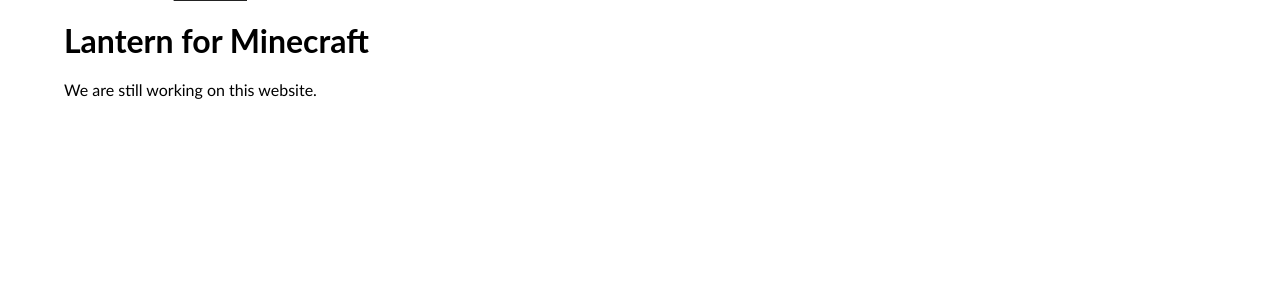
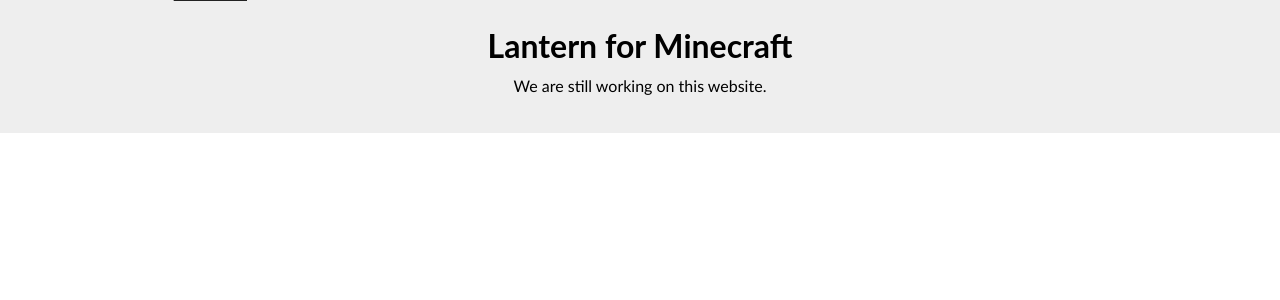
Before and after one commit to ctian1/Lantern, a PHP site: page / in a window 1280 px wide. Shown: the part 50-350 px from the top of the page. Run offline with PHP 8.4, Linux system fonts and the light colour scheme; some web fonts are replaced.

Commit message:
Add intro class for index page

```diff
--- a/css/lantern.scss
+++ b/css/lantern.scss
@@ -4,3 +4,4 @@
 @import 'scss/responsive.scss';
 @import 'scss/typography.scss';
 @import 'scss/navbar.scss';
+@import 'scss/main.scss';
--- /dev/null
+++ b/css/scss/main.scss
@@ -0,0 +1,7 @@
+.intro {
+	display: block;
+	background-color: #eee;
+	text-align: center;
+	padding-top: 30px;
+	padding-bottom: 20px;
+}
--- a/css/scss/responsive.scss
+++ b/css/scss/responsive.scss
@@ -1,10 +1,10 @@
 .container {
+	display: block;
 	padding-left: 8px;
 	padding-right: 8px;
 
 	@media (min-width: 768px) {
 		padding-left: 64px;
 		padding-right: 64px;
-		display: block;
 	}
 }
--- a/index.php
+++ b/index.php
@@ -6,7 +6,7 @@
 	<?php require(__DIR__ . '/php/content/head.php'); ?>
 	<body>
 		<?php require(__DIR__ . '/php/content/navbar.php'); ?>
-		<div class="container">
+		<div class="intro container">
 			<h1>Lantern for Minecraft</h1>
 			<p>We are still working on this website.</p>
 		</div>
```
Also changed, not shown: css/lantern.css.
